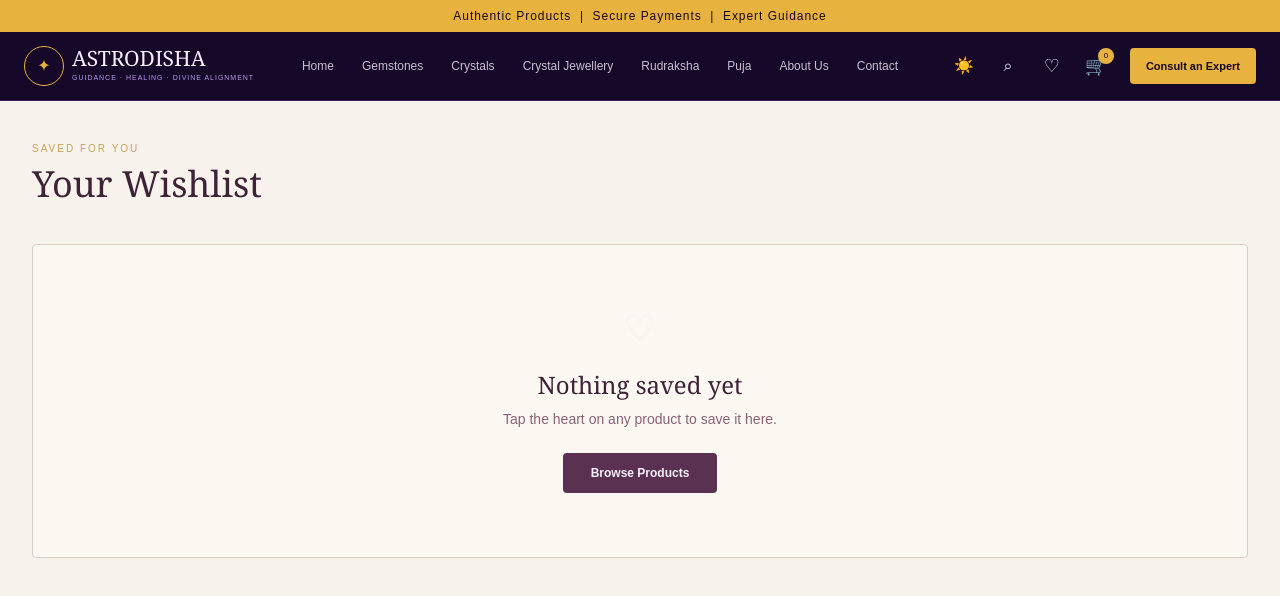
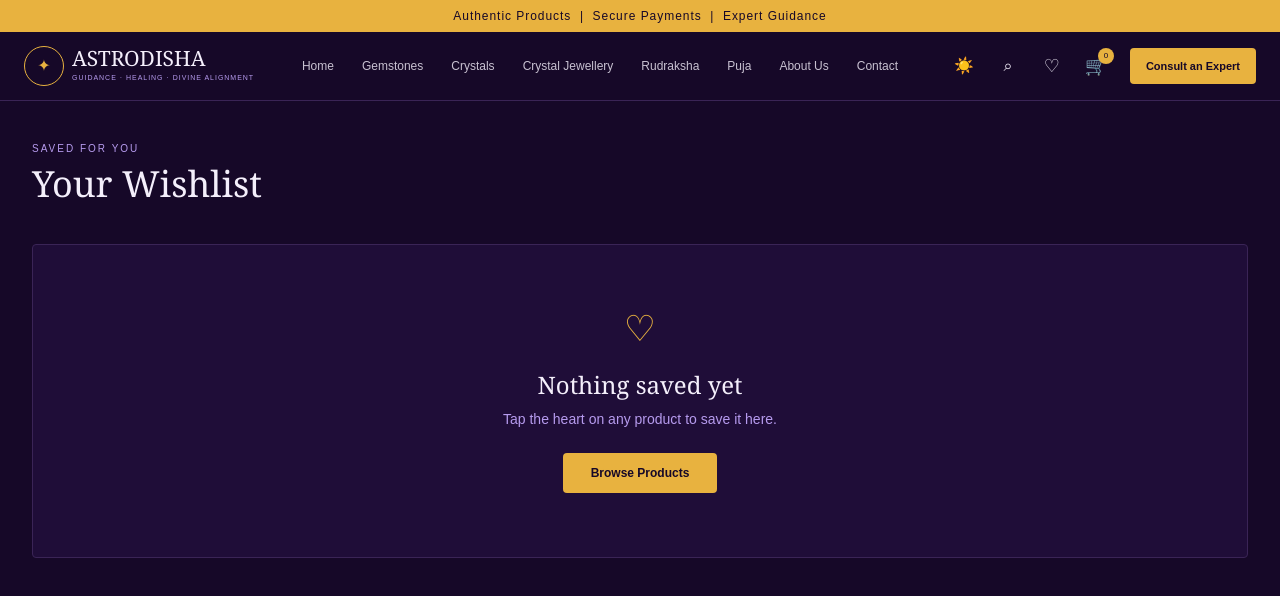
Before and after one commit to chavananand02340-wq/astrodisha-ecommerce, a Next.js app: page /wishlist in a window 1280 px wide. Shown: the top 596 px of the page. Built offline with nearby package versions, Linux system fonts and the light colour scheme.

Commit message:
Update page.tsx

```diff
--- a/app/wishlist/page.tsx
+++ b/app/wishlist/page.tsx
@@ -12,31 +12,35 @@ export default function WishlistPage() {
     <>
       <Header />
 
-      <main className="min-h-screen bg-[#f7f3ec] px-4 py-10 sm:px-8">
+      <main style={{ backgroundColor: "var(--astro-bg)" }} className="min-h-screen px-4 py-10 sm:px-8">
         <div className="mx-auto max-w-7xl">
-          <p className="text-[10px] uppercase tracking-[0.2em] text-[#c6a15b]">
+          <p style={{ color: "var(--astro-accent)" }} className="text-[10px] uppercase tracking-[0.2em]">
             SAVED FOR YOU
           </p>
 
-          <h1 className="astro-serif mt-2 text-4xl text-[#3e2237]">
+          <h1 style={{ color: "var(--astro-text)" }} className="astro-serif mt-2 text-4xl">
             Your Wishlist
           </h1>
 
           {wishlist.length === 0 ? (
-            <div className="mt-10 rounded-sm border border-[#d9cec1] bg-[#fbf8f2] px-6 py-16 text-center">
-              <div className="text-4xl">♡</div>
+            <div
+              style={{ borderColor: "var(--astro-border)", backgroundColor: "var(--astro-card)" }}
+              className="mt-10 rounded-sm border px-6 py-16 text-center"
+            >
+              <div style={{ color: "var(--astro-primary)" }} className="text-4xl">♡</div>
 
-              <h2 className="astro-serif mt-5 text-2xl text-[#3e2237]">
+              <h2 style={{ color: "var(--astro-text)" }} className="astro-serif mt-5 text-2xl">
                 Nothing saved yet
               </h2>
 
-              <p className="mt-2 text-sm text-[#8a607a]">
+              <p style={{ color: "var(--astro-mauve)" }} className="mt-2 text-sm">
                 Tap the heart on any product to save it here.
               </p>
 
               <Link
                 href="/"
-                className="mt-6 inline-block rounded-sm bg-[#5a3150] px-7 py-3 text-xs font-semibold text-white"
+                style={{ backgroundColor: "var(--astro-primary)", color: "var(--astro-primary-text)" }}
+                className="mt-6 inline-block rounded-sm px-7 py-3 text-xs font-semibold"
               >
                 Browse Products
               </Link>
```
